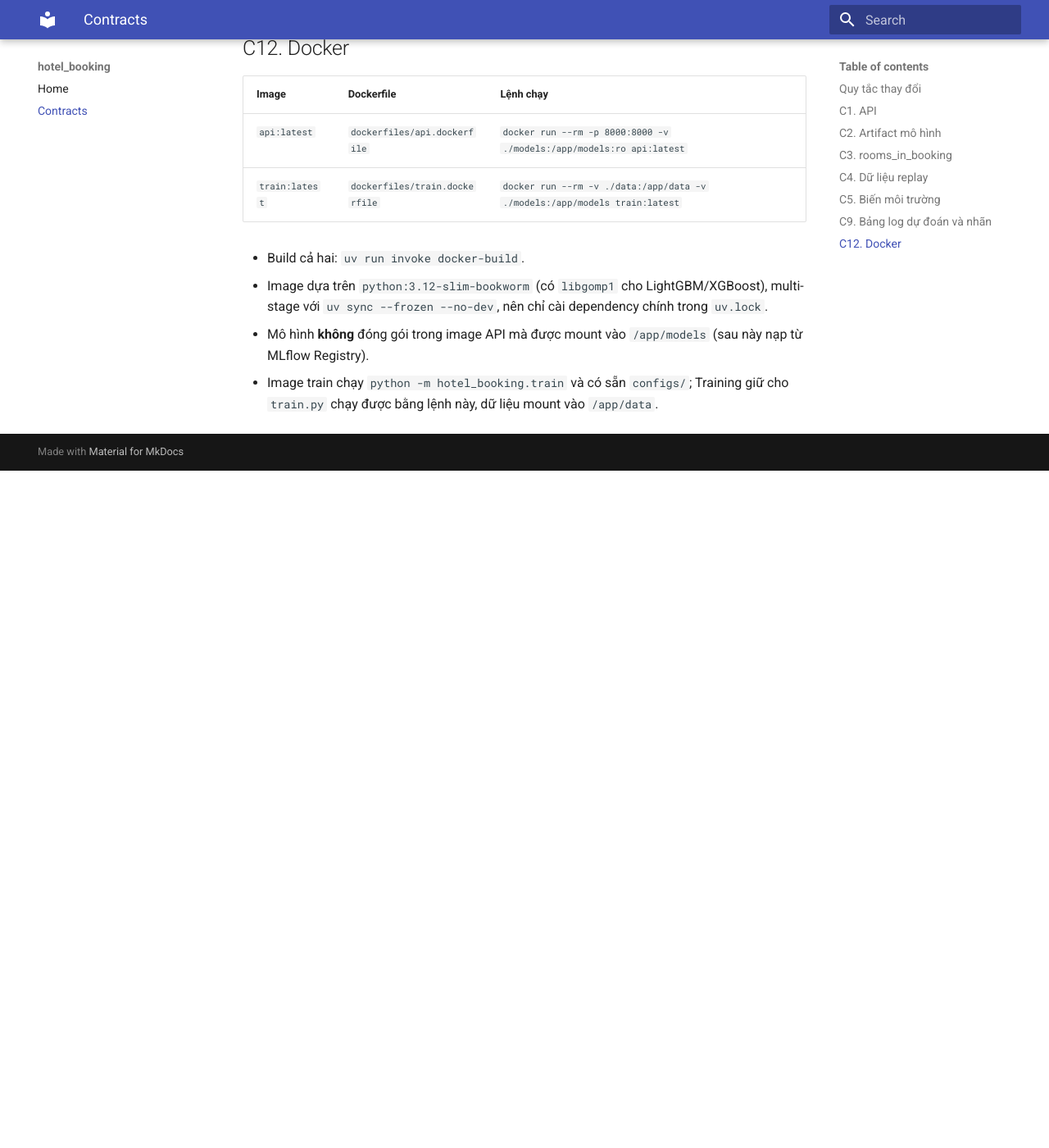
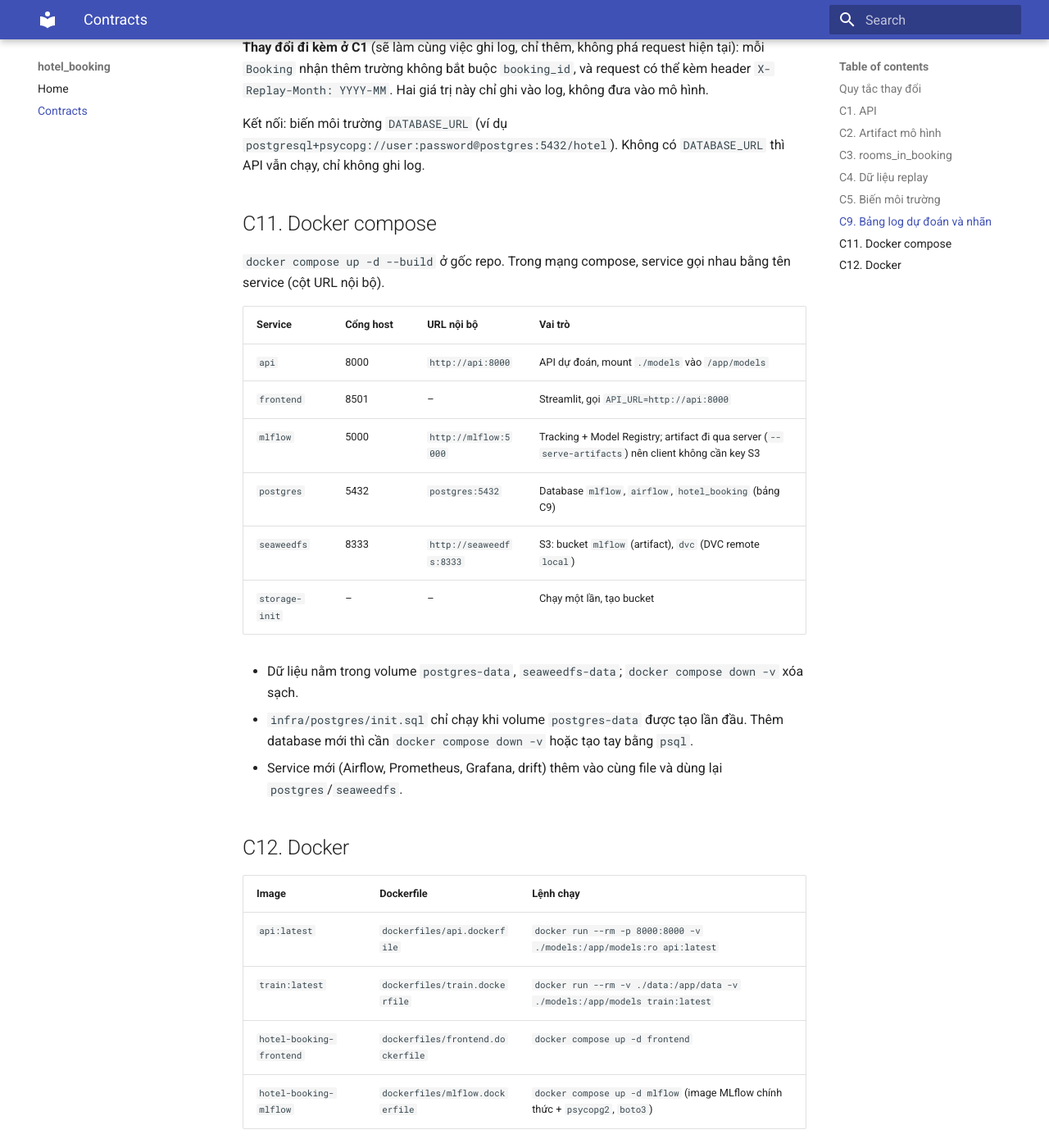
Before and after one commit to quandao073/IT5414-Group7-MLOps, an MkDocs documentation site: the page built from docs/source/contracts.md, in a window 1280 px wide and 1400 px high, scrolled down 7163 px. Shown: the whole window at 82% size. Built offline with MkDocs 1.6.1 and Material for MkDocs 9.7.7, drawn with Linux system fonts in a browser that asks for light colours; before the commit the page ends 7737 px from its top, so only the background shows below that; some of the changed text lies outside the part shown.

Commit message:
docs: document the docker compose services, the self-hosted MLflow switch and the local DVC remote

```diff
--- a/docs/source/contracts.md
+++ b/docs/source/contracts.md
@@ -24,7 +24,7 @@
 | C8 | Backend ONNX | Sẽ bổ sung | Load test |
 | C9 | [Bảng log dự đoán và nhãn](#c9-bang-log-du-doan-va-nhan) | Đề xuất, SQL đã chạy thử, API chưa ghi | Drift, Training, Platform |
 | C10 | Metrics Prometheus | Sẽ bổ sung | Platform |
-| C11 | Service API trong compose | Sẽ bổ sung | Platform |
+| C11 | [Service trong docker compose](#c11-docker-compose) | Đề xuất, đã có `docker-compose.yml` | Platform, cả nhóm |
 | C12 | [Docker image](#c12-docker) | Đề xuất, đã có Dockerfile | Platform, Training |
 | C13 | Checklist demo | Sẽ bổ sung | Cả nhóm |
 
@@ -138,9 +138,11 @@ Danh sách đầy đủ trong `.env.example` ở gốc repo. Bí mật (mật kh
 | `MODEL_PATH` | `models/model.joblib` (trong container: `/app/models/model.joblib`) | API |
 | `MODEL_CARD_PATH` | `models/model_card.json` (trong container: `/app/models/model_card.json`) | API |
 | `API_URL` | `http://localhost:8000` | Replay, Frontend, load test |
-| `MLFLOW_TRACKING_URI` | `https://dagshub.com/quandao073/IT5414-Group7-MLOps.mlflow` | Training, API (Registry) |
+| `MLFLOW_TRACKING_URI` | `https://dagshub.com/quandao073/IT5414-Group7-MLOps.mlflow`; MLflow tự host: `http://localhost:5000` (trong compose: `http://mlflow:5000`) | Training, API (Registry) |
 | `MLFLOW_TRACKING_USERNAME` | Tên tài khoản DagsHub của mỗi người | Training, API (Registry) |
 | `MLFLOW_TRACKING_PASSWORD` | Access token DagsHub (bí mật, chỉ đặt trong `.env`) | Training, API (Registry) |
+| `POSTGRES_USER`, `POSTGRES_PASSWORD` | `mlops`, `mlops` (chỉ dùng local) | docker compose: PostgreSQL, MLflow, Airflow |
+| `S3_ACCESS_KEY`, `S3_SECRET_KEY` | `mlops`, `mlops-secret` (chỉ dùng local) | docker compose: SeaweedFS, MLflow; DVC remote `local` |
 
 ## C9. Bảng log dự đoán và nhãn
 
@@ -192,12 +194,32 @@ vào log, không đưa vào mô hình.
 Kết nối: biến môi trường `DATABASE_URL` (ví dụ `postgresql+psycopg://user:password@postgres:5432/hotel`). Không
 có `DATABASE_URL` thì API vẫn chạy, chỉ không ghi log.
 
+## C11. Docker compose
+
+`docker compose up -d --build` ở gốc repo. Trong mạng compose, service gọi nhau bằng tên service (cột URL nội bộ).
+
+| Service | Cổng host | URL nội bộ | Vai trò |
+|---|---|---|---|
+| `api` | 8000 | `http://api:8000` | API dự đoán, mount `./models` vào `/app/models` |
+| `frontend` | 8501 | – | Streamlit, gọi `API_URL=http://api:8000` |
+| `mlflow` | 5000 | `http://mlflow:5000` | Tracking + Model Registry; artifact đi qua server (`--serve-artifacts`) nên client không cần key S3 |
+| `postgres` | 5432 | `postgres:5432` | Database `mlflow`, `airflow`, `hotel_booking` (bảng C9) |
+| `seaweedfs` | 8333 | `http://seaweedfs:8333` | S3: bucket `mlflow` (artifact), `dvc` (DVC remote `local`) |
+| `storage-init` | – | – | Chạy một lần, tạo bucket |
+
+- Dữ liệu nằm trong volume `postgres-data`, `seaweedfs-data`; `docker compose down -v` xóa sạch.
+- `infra/postgres/init.sql` chỉ chạy khi volume `postgres-data` được tạo lần đầu. Thêm database mới thì cần
+  `docker compose down -v` hoặc tạo tay bằng `psql`.
+- Service mới (Airflow, Prometheus, Grafana, drift) thêm vào cùng file và dùng lại `postgres`/`seaweedfs`.
+
 ## C12. Docker
 
 | Image | Dockerfile | Lệnh chạy |
 |---|---|---|
 | `api:latest` | `dockerfiles/api.dockerfile` | `docker run --rm -p 8000:8000 -v ./models:/app/models:ro api:latest` |
 | `train:latest` | `dockerfiles/train.dockerfile` | `docker run --rm -v ./data:/app/data -v ./models:/app/models train:latest` |
+| `hotel-booking-frontend` | `dockerfiles/frontend.dockerfile` | `docker compose up -d frontend` |
+| `hotel-booking-mlflow` | `dockerfiles/mlflow.dockerfile` | `docker compose up -d mlflow` (image MLflow chính thức + `psycopg2`, `boto3`) |
 
 - Build cả hai: `uv run invoke docker-build`.
 - Image dựa trên `python:3.12-slim-bookworm` (có `libgomp1` cho LightGBM/XGBoost), multi-stage với `uv sync --frozen
```
Also changed, not shown: README.md.
